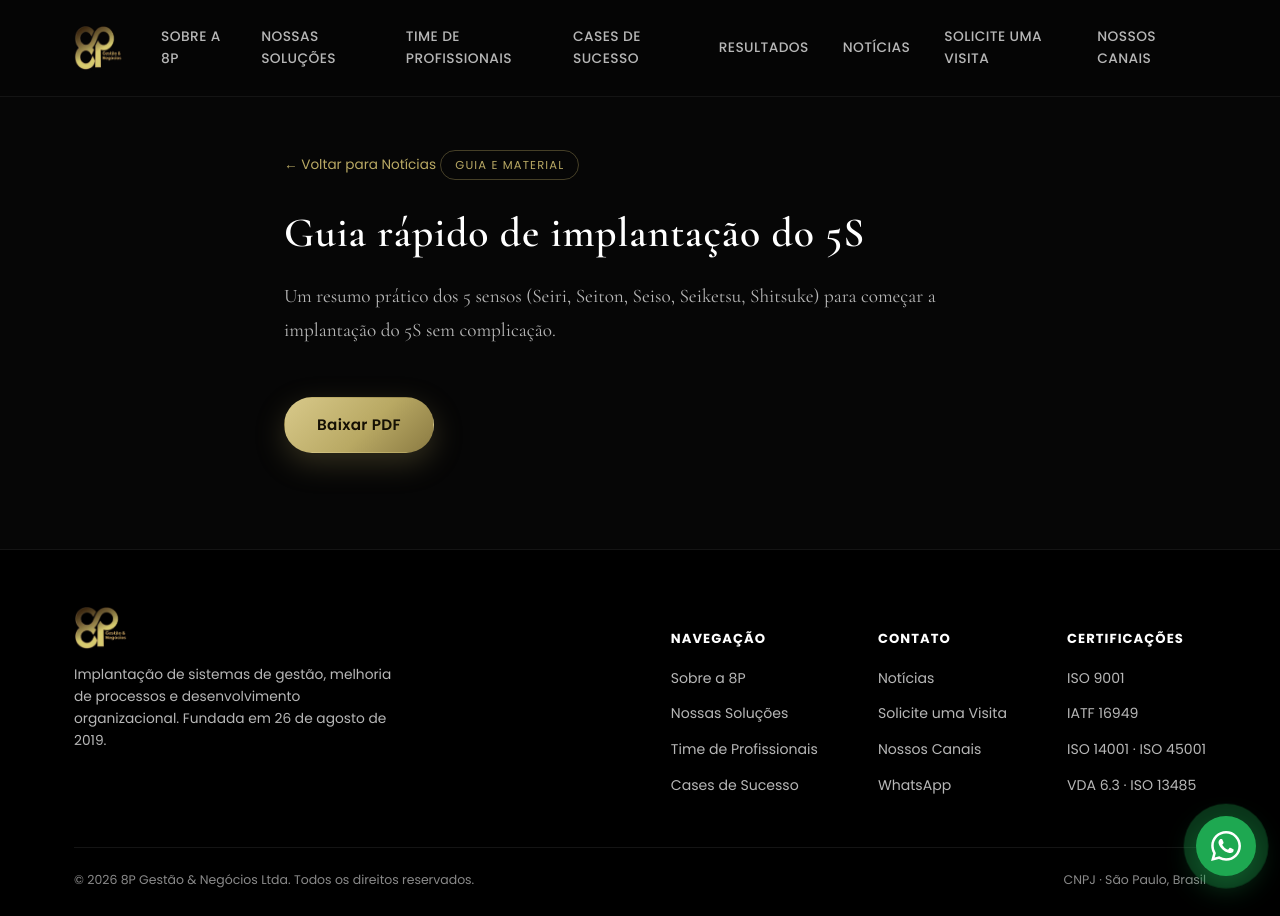
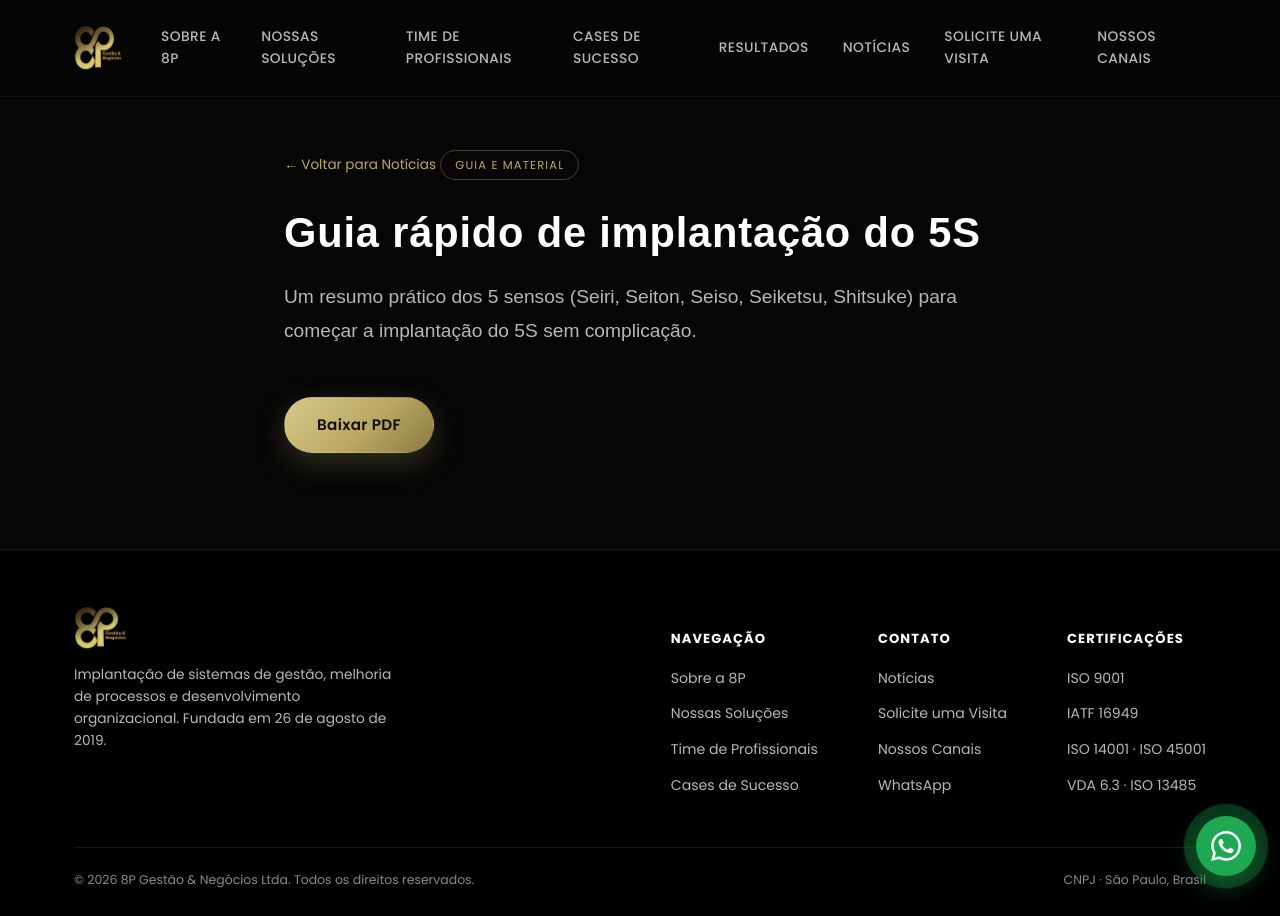
Before and after one commit to alludigitalbr/site-8pqualidade, a Jekyll site: the page built from _guias/guia-5s-rapido.md, in a window 1280 px wide. Built offline with Jekyll 4.4.1, drawn with Linux system fonts in a browser that asks for light colours.

Commit message:
style: troca fonte dos artigos e títulos do blog para Arial
Cormorant Garamond usa algarismos com alturas variadas (old-style
figures), o que deixava siglas como "ISO 9001" com números
estranhos nos títulos. Aplica Arial no corpo do texto, título do
post e títulos dos cards de notícias/guias.

Co-Authored-By: Claude Sonnet 5 <noreply@anthropic.com>

```diff
--- a/assets/css/noticias.css
+++ b/assets/css/noticias.css
@@ -38,7 +38,7 @@
 .news-card-img{ margin: -26px -26px 18px; border-radius: var(--radius) var(--radius) 0 0; overflow:hidden; aspect-ratio: 16/9; }
 .news-card-img img{ width:100%; height:100%; object-fit:cover; }
 .news-card-cat{ display:inline-block; font-size:.68rem; letter-spacing:.08em; text-transform:uppercase; color: var(--gold); border:1px solid rgba(185,169,100,.35); padding:4px 10px; border-radius:999px; margin-bottom:14px; }
-.news-card h3{ color: var(--white); font-size:1.15rem; margin-bottom:10px; }
+.news-card h3{ color: var(--white); font-family: Arial, Helvetica, sans-serif; font-size:1.15rem; margin-bottom:10px; }
 .news-card p{ font-size:.88rem; margin-bottom:14px; }
 .news-card-link{ color: var(--gold); font-size:.85rem; font-weight:500; }
 .news-card-date{ color: var(--gray-dim); font-size:.78rem; }
@@ -46,7 +46,7 @@
 
 .news-guides-grid{ display:grid; grid-template-columns: repeat(3, 1fr); gap: 24px; }
 .news-guide-card{ background: var(--card); border:1px solid var(--card-border); border-radius: var(--radius); padding: 28px; text-align:center; }
-.news-guide-card h4{ color: var(--white); font-size:1.1rem; margin-bottom:10px; }
+.news-guide-card h4{ color: var(--white); font-family: Arial, Helvetica, sans-serif; font-size:1.1rem; margin-bottom:10px; }
 .news-guide-card p{ font-size:.86rem; margin-bottom:20px; }
 
 .news-newsletter{ max-width: 720px; margin: 0 auto; text-align:center; }
@@ -63,15 +63,15 @@
 .post-single-inner{ max-width: 760px; }
 .post-back{ display:inline-block; color: var(--gold); font-size:.85rem; margin-bottom: 24px; }
 .post-category{ display:inline-block; font-size:.72rem; letter-spacing:.1em; text-transform:uppercase; color: var(--gold); border:1px solid rgba(185,169,100,.35); padding:5px 14px; border-radius:999px; margin-bottom:18px; }
-.post-title{ font-size: clamp(1.8rem, 3.6vw, 2.6rem); color: var(--white); margin-bottom: 14px; }
+.post-title{ font-family: Arial, Helvetica, sans-serif; font-size: clamp(1.8rem, 3.6vw, 2.6rem); color: var(--white); margin-bottom: 14px; }
 .post-meta{ color: var(--gray-dim); font-size:.85rem; margin-bottom: 30px; }
 .post-cover{ border-radius: var(--radius); overflow:hidden; margin-bottom: 34px; }
-.post-body{ color: var(--gray); font-family: var(--serif); font-size:1.2rem; line-height:1.75; }
+.post-body{ color: var(--gray); font-family: Arial, Helvetica, sans-serif; font-size:1.2rem; line-height:1.75; }
 .post-body h2{ color: var(--white); font-size:1.6rem; margin-top:1.6em; }
 .post-body h3{ color: var(--white); font-size:1.3rem; margin-top:1.4em; }
 .post-body a{ color: var(--gold); text-decoration: underline; }
 .post-body img{ border-radius: var(--radius); margin: 1.2em 0; }
-.post-body strong, .post-body b{ color: var(--white); font-weight: 600; }
+.post-body strong, .post-body b{ color: var(--white); font-weight: 700; }
 .post-single .btn{ margin-top: 30px; }
 
 @media (max-width: 980px){
```
